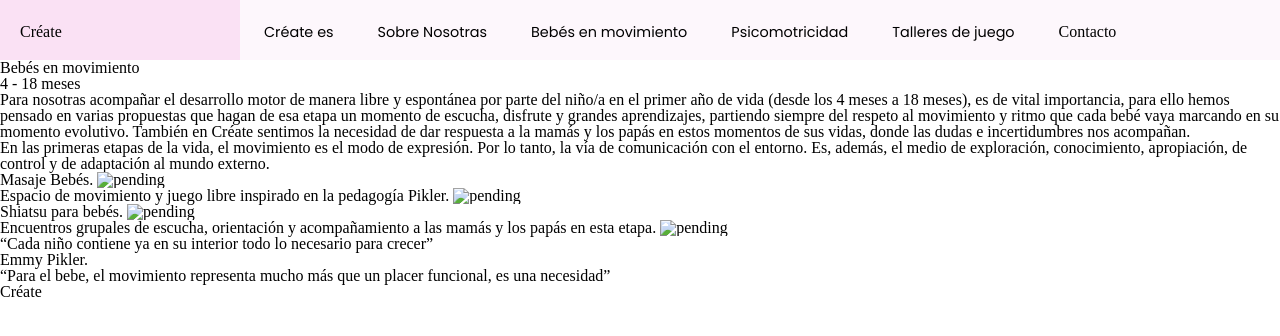
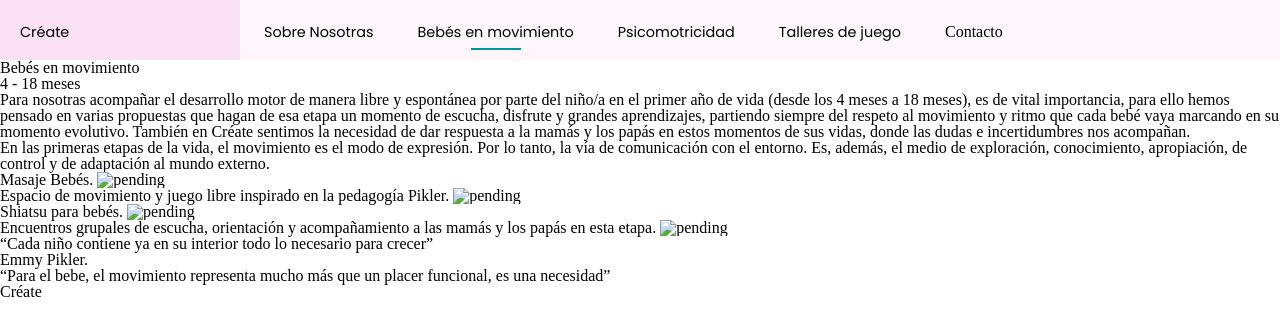
Before and after one commit to xaviersierra/createaranjuez, a Jekyll site: the page built from movement.markdown, in a window 1280 px wide. Shown: the top 336 px of the page. Built offline with Jekyll 4.4.1, drawn with Linux system fonts in a browser that asks for light colours.

Commit message:
feat: add navigation current page line

```diff
--- a/_data/navigation.yml
+++ b/_data/navigation.yml
@@ -1,5 +1,3 @@
-- name: Créate es
-  link: /index.html
 - name: Sobre Nosotras
   link: /about.html
 - name: Bebés en movimiento
--- a/_includes/navigation.html
+++ b/_includes/navigation.html
@@ -1,11 +1,16 @@
 <nav>
   <ul>
     <li class="logo">
-      <span>{{ site.data.general.logo | xml_escape | textilize }}</span>
+      <span>
+        <a href="/index.html">
+          {{ site.data.general.logo | xml_escape | textilize }}
+        </a>
+      </span>
+
     </li>
     {% for item in site.data.navigation %}
-    <li class="nav-item">
-      <a href="{{ item.link }}" {% if page.url == item.link %}class="current"{% endif %}>{{ item.name | xml_escape | textilize }}</a>
+    <li {% if page.url == item.link %}class="nav-item current"{% else %}class="nav-item"{% endif %}>
+      <a href="{{ item.link }}">{{ item.name | xml_escape | textilize }}</a>
     </li>
     {% endfor %}
     <li class="contact-button">
--- a/_sass/main.scss
+++ b/_sass/main.scss
@@ -37,7 +37,16 @@ nav {
     justify-content: center;
     height: 100%;
   }
-
+  li.nav-item.current::after {
+    width: 50px;
+    height: 2px;
+    display: block;
+    bottom: 10px;
+    right: calc(50% - 25px);
+    background: #009999;
+    position: absolute;
+    content: '';
+  }
   li.nav-item:hover:after {
     width: 50px;
     height: 2px;
```
